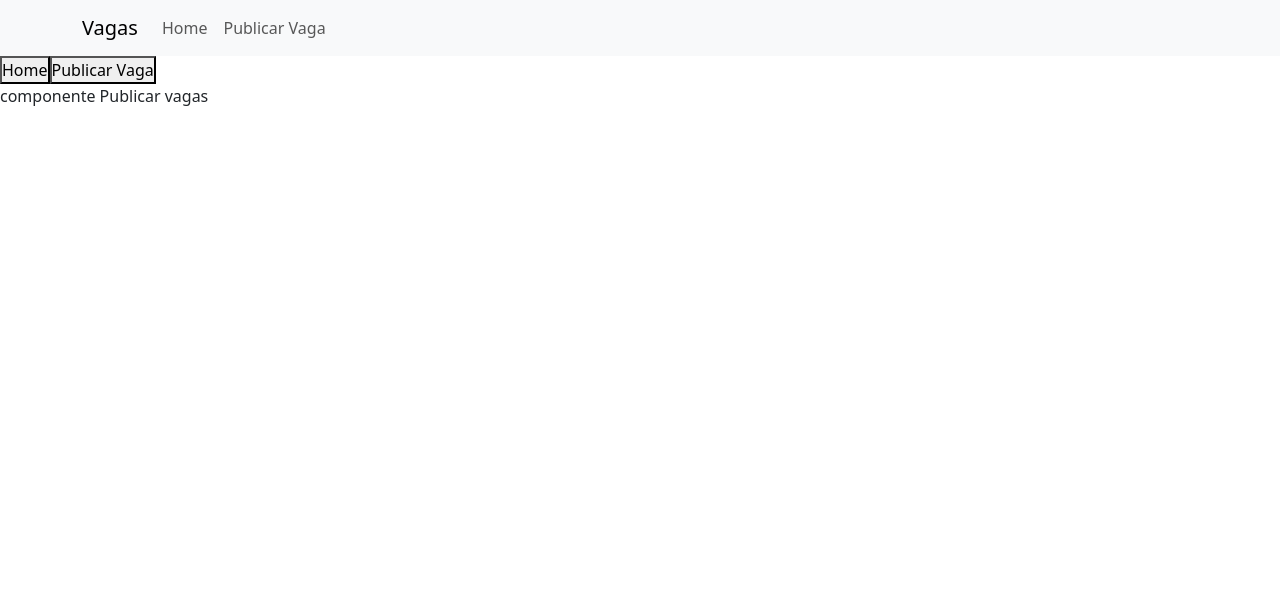
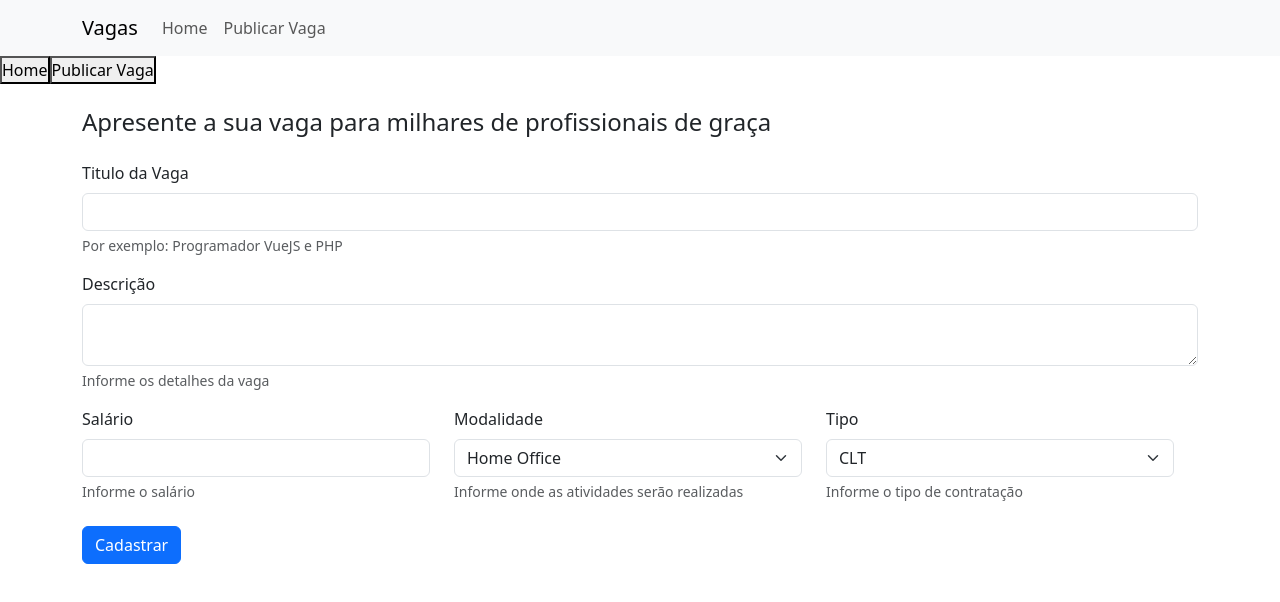
Before and after one commit to diegobmorais/VUE.js, a Vue app in the folder app-vagas/: page / in a window 1280 px wide. Both pictures are taken after a click on the button "Publicar Vaga". Shown: the top 602 px of the page. Built offline with nearby package versions, Linux system fonts and the light colour scheme.

Commit message:
Feat: criado formulario na tela de Publicar vagas

```diff
--- a/app-vagas/src/App.vue
+++ b/app-vagas/src/App.vue
@@ -11,6 +11,7 @@ import Topo from './components/layouts/Topo.vue'
 
 export default{
   name: "App",
+
   components:{
     Topo,
     Conteudo,
--- a/app-vagas/src/components/layouts/Conteudo.vue
+++ b/app-vagas/src/components/layouts/Conteudo.vue
@@ -6,25 +6,35 @@
 
     <component :is="conteudo" />
   </div>
-
 </template>
 
 <script>
 import Home from '../views/Home.vue'
 import PublicarVaga from '../views/PublicarVaga.vue'
 
- export default{
+export default {
   nome: "Conteudo",
-    components:{
+  components: {
     Home,
     PublicarVaga,
   },
-    data:()=>({
+
+  data: () => ({
     conteudo: 'Home'
-       })
+  }),
+
+  beforeCreate(){
+
+  },
+  created(){
+
+  },
+
+  mounted(){
+
+  },
+
 }
 </script>
 
-<style>
-
-</style>
+<style></style>
--- a/app-vagas/src/components/views/PublicarVaga.vue
+++ b/app-vagas/src/components/views/PublicarVaga.vue
@@ -1,14 +1,62 @@
 
 <template>
-    <p>componente Publicar vagas</p>
-  </template>
+  <div class="container py-4">
+    <div class="row">
+      <div class="col">
+        <h4>Apresente a sua vaga para milhares de profissionais de graça</h4>
+      </div>
+    </div>
+    <div class="row mt-3">
+      <div class="col">
+        <label class="form-label">Titulo da Vaga</label>
+        <input type="text" class="form-control">
+        <div class="form-text">Por exemplo: Programador VueJS e PHP</div>
+      </div>
+    </div>
+    <div class="row mt-3">
+      <div class="col">
+        <label class="form-label">Descrição</label>
+        <textarea type="text" class="form-control"></textarea>
+        <div class="form-text">
+          Informe os detalhes da vaga
+        </div>
+      </div>
+      <div class="row mt-3">
+        <div class="col">
+          <label class="form-label">Salário</label>
+          <input type="number" class="form-control">
+          <div class="form-text">Informe o salário</div>
+        </div>
+        <div class="col">
+          <label class="form-label">Modalidade</label>
+          <select class="form-select" name="" id="">
+            <option value="1">Home Office</option>
+            <option value="2">Presencial</option>
+          </select>
+          <div class="form-text">Informe onde as atividades serão realizadas</div>
+        </div>
+        <div class="col">
+          <label class="form-label">Tipo</label>
+          <select class="form-select" name="" id="">
+            <option value="1">CLT</option>
+            <option value="2">PJ</option>
+          </select>
+          <div class="form-text">Informe o tipo de contratação</div>
+        </div>
+      </div>
+      <div class="row mt-4">
+        <div class="col">
+          <button type="submit" class="btn btn-primary">Cadastrar</button>
+        </div>
+      </div>
+    </div>
+  </div>
+</template>
 
-  <script>
-   export default{
-      nome: "PublicarVaga"
-    }
-  </script>
+<script>
+export default {
+  nome: "PublicarVaga"
+}
+</script>
 
-  <style>
-
-  </style>
+<style></style>
```
Also changed, not shown: 1 other file (tests, documents, lock files or other folders). Lines whose indentation alone changed are shown as unchanged.
